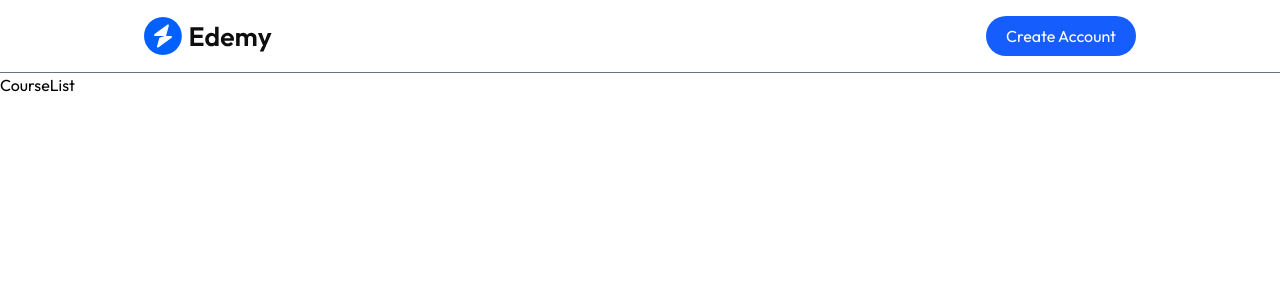
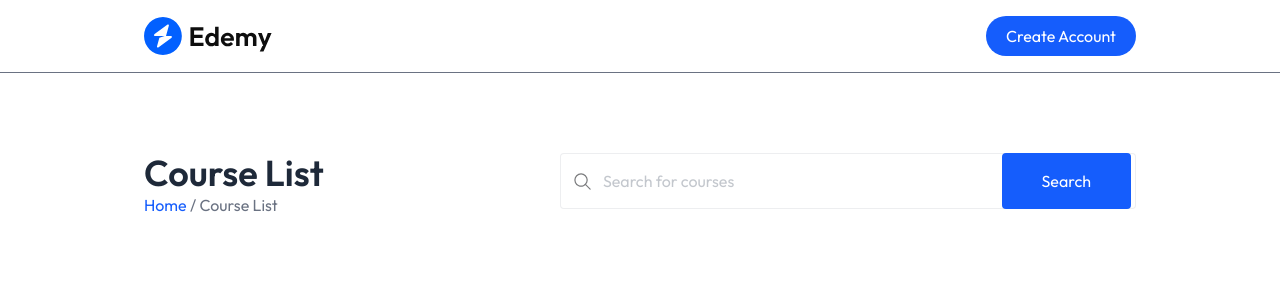
Before and after one commit to Praveen1692/LMS, a React (Vite) app in the folder Client/: page /course-list in a window 1280 px wide. Shown: the top 300 px of the page. Built offline with nearby package versions, Linux system fonts and the light colour scheme; no server answers.

Commit message:
Course List

```diff
--- a/Client/src/pages/student/CourseList.jsx
+++ b/Client/src/pages/student/CourseList.jsx
@@ -1,10 +1,34 @@
-import React from "react";
+import React, { useContext } from "react";
+import { AppContext } from "../../context/AppContext";
+import SearchBar from "../../components/students/SearchBar";
+import { useParams } from "react-router-dom";
 
 function CourseList() {
+  const { navigate } = useContext(AppContext);
+
+  const { input } = useParams();
   return (
-    <div>
-      <h1>CourseList</h1>
-    </div>
+    <>
+      <div className="relative md:px-36 px-8 pt-20 text-left">
+        <div className="flex md:flex-row flex-col gap-6 items-start justify-between w-full">
+          <div>
+            <h1 className="text-4xl font-semibold text-gray-800">
+              Course List
+            </h1>
+            <p className="text-gray-500">
+              <span
+                className="text-blue-600 cursor-pointer"
+                onClick={() => navigate("/")}
+              >
+                Home{" "}
+              </span>{" "}
+              / <span>Course List</span>
+            </p>
+          </div>
+          <SearchBar data={input} />
+        </div>
+      </div>
+    </>
   );
 }
 
```
